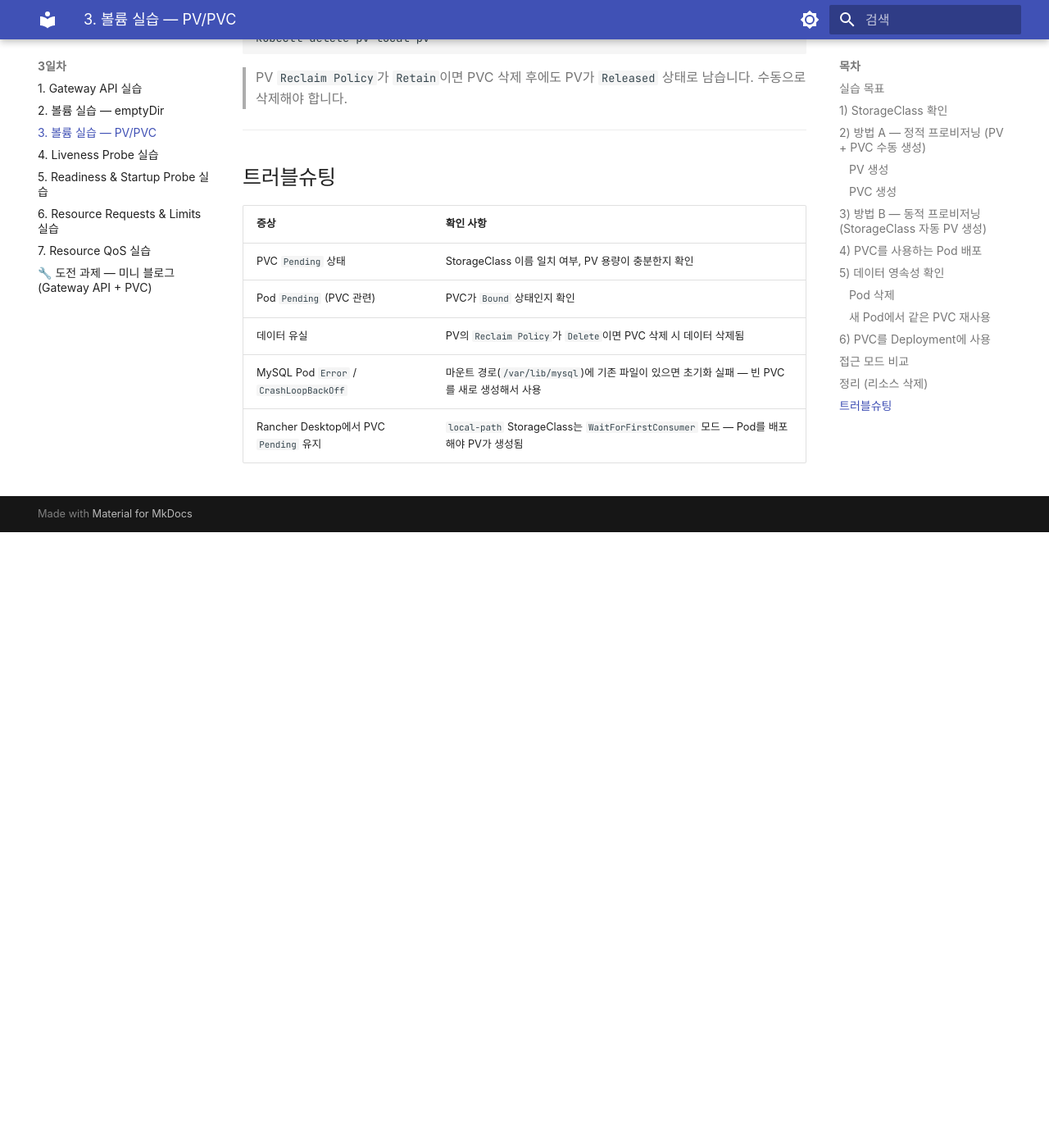
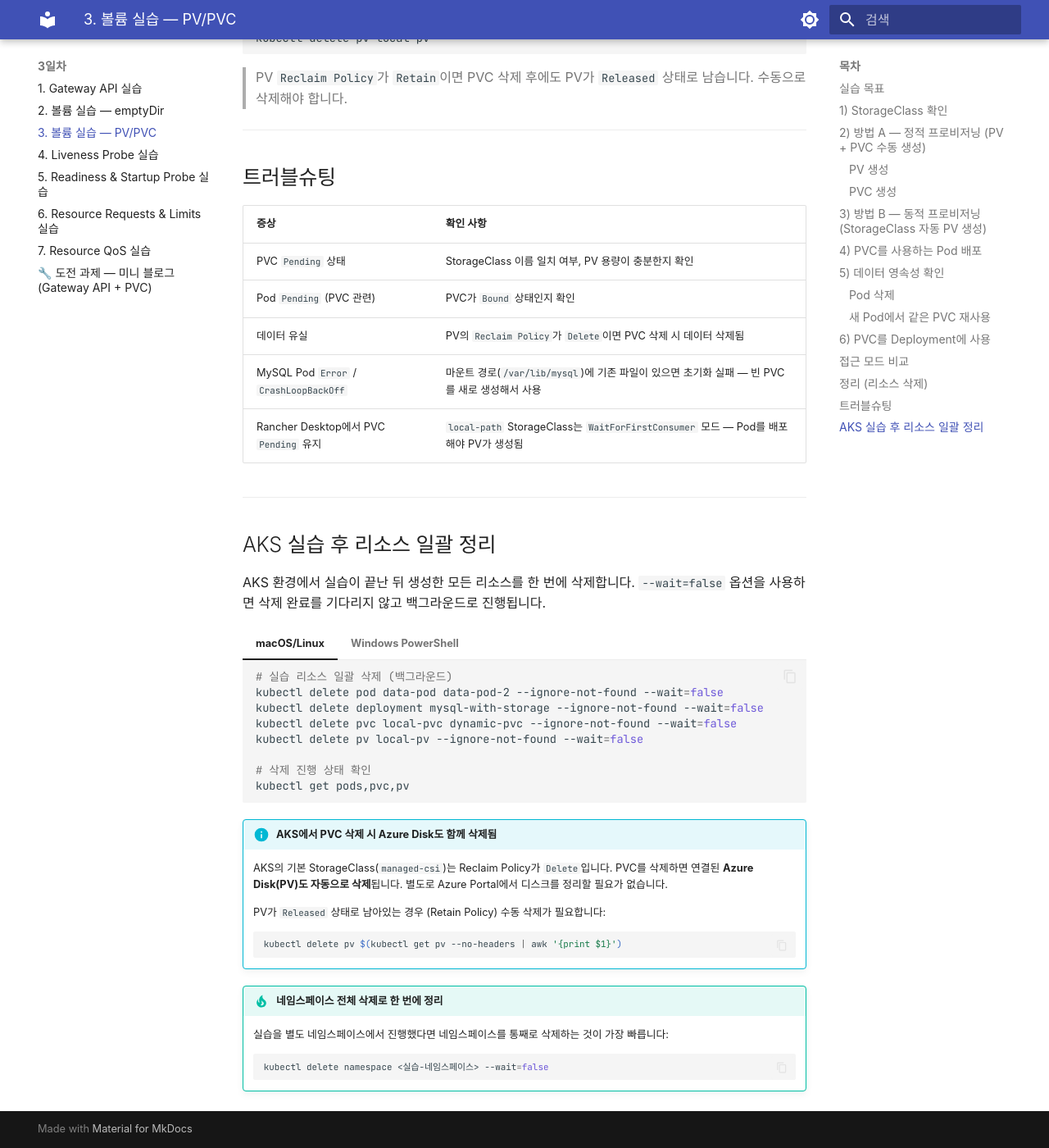
Before and after one commit to skilleat-labs/k8s-for-4days, an MkDocs documentation site: the page built from docs/day3/3-3-2-pv-pvc.md, in a window 1280 px wide and 1400 px high, scrolled down 6028 px. Shown: the whole window at 82% size. Built offline with MkDocs 1.6.1 and Material for MkDocs 9.7.7, drawn with Linux system fonts in a browser that asks for light colours; some web fonts are replaced; before the commit the page ends 6677 px from its top, so only the background shows below that.

Commit message:
Add AKS bulk cleanup section to PV/PVC lab

````diff
--- a/docs/day3/3-3-2-pv-pvc.md
+++ b/docs/day3/3-3-2-pv-pvc.md
@@ -312,3 +312,50 @@ kubectl delete pv local-pv
 | 데이터 유실 | PV의 `Reclaim Policy`가 `Delete`이면 PVC 삭제 시 데이터 삭제됨 |
 | MySQL Pod `Error` / `CrashLoopBackOff` | 마운트 경로(`/var/lib/mysql`)에 기존 파일이 있으면 초기화 실패 — 빈 PVC를 새로 생성해서 사용 |
 | Rancher Desktop에서 PVC `Pending` 유지 | `local-path` StorageClass는 `WaitForFirstConsumer` 모드 — Pod를 배포해야 PV가 생성됨 |
+
+---
+
+## AKS 실습 후 리소스 일괄 정리
+
+AKS 환경에서 실습이 끝난 뒤 생성한 모든 리소스를 한 번에 삭제합니다.
+`--wait=false` 옵션을 사용하면 삭제 완료를 기다리지 않고 백그라운드로 진행됩니다.
+
+=== "macOS/Linux"
+    ```bash
+    # 실습 리소스 일괄 삭제 (백그라운드)
+    kubectl delete pod data-pod data-pod-2 --ignore-not-found --wait=false
+    kubectl delete deployment mysql-with-storage --ignore-not-found --wait=false
+    kubectl delete pvc local-pvc dynamic-pvc --ignore-not-found --wait=false
+    kubectl delete pv local-pv --ignore-not-found --wait=false
+
+    # 삭제 진행 상태 확인
+    kubectl get pods,pvc,pv
+    ```
+=== "Windows PowerShell"
+    ```powershell
+    # 실습 리소스 일괄 삭제 (백그라운드)
+    kubectl delete pod data-pod data-pod-2 --ignore-not-found --wait=false
+    kubectl delete deployment mysql-with-storage --ignore-not-found --wait=false
+    kubectl delete pvc local-pvc dynamic-pvc --ignore-not-found --wait=false
+    kubectl delete pv local-pv --ignore-not-found --wait=false
+
+    # 삭제 진행 상태 확인
+    kubectl get pods,pvc,pv
+    ```
+
+!!! info "AKS에서 PVC 삭제 시 Azure Disk도 함께 삭제됨"
+    AKS의 기본 StorageClass(`managed-csi`)는 Reclaim Policy가 `Delete`입니다.
+    PVC를 삭제하면 연결된 **Azure Disk(PV)도 자동으로 삭제**됩니다. 별도로 Azure Portal에서 디스크를 정리할 필요가 없습니다.
+
+    PV가 `Released` 상태로 남아있는 경우 (Retain Policy) 수동 삭제가 필요합니다:
+
+    ```bash
+    kubectl delete pv $(kubectl get pv --no-headers | awk '{print $1}')
+    ```
+
+!!! tip "네임스페이스 전체 삭제로 한 번에 정리"
+    실습을 별도 네임스페이스에서 진행했다면 네임스페이스를 통째로 삭제하는 것이 가장 빠릅니다:
+
+    ```bash
+    kubectl delete namespace <실습-네임스페이스> --wait=false
+    ```
````
